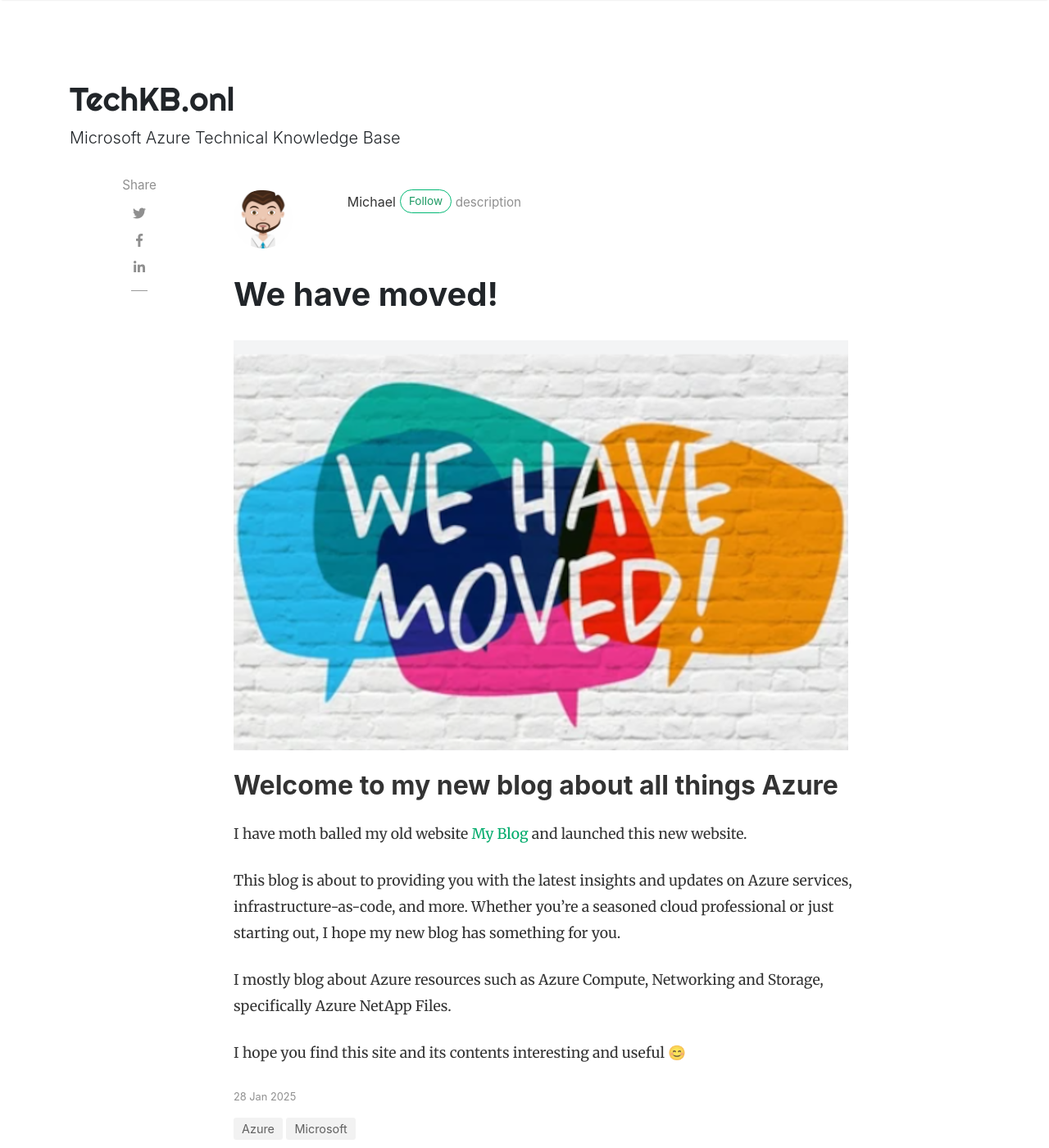
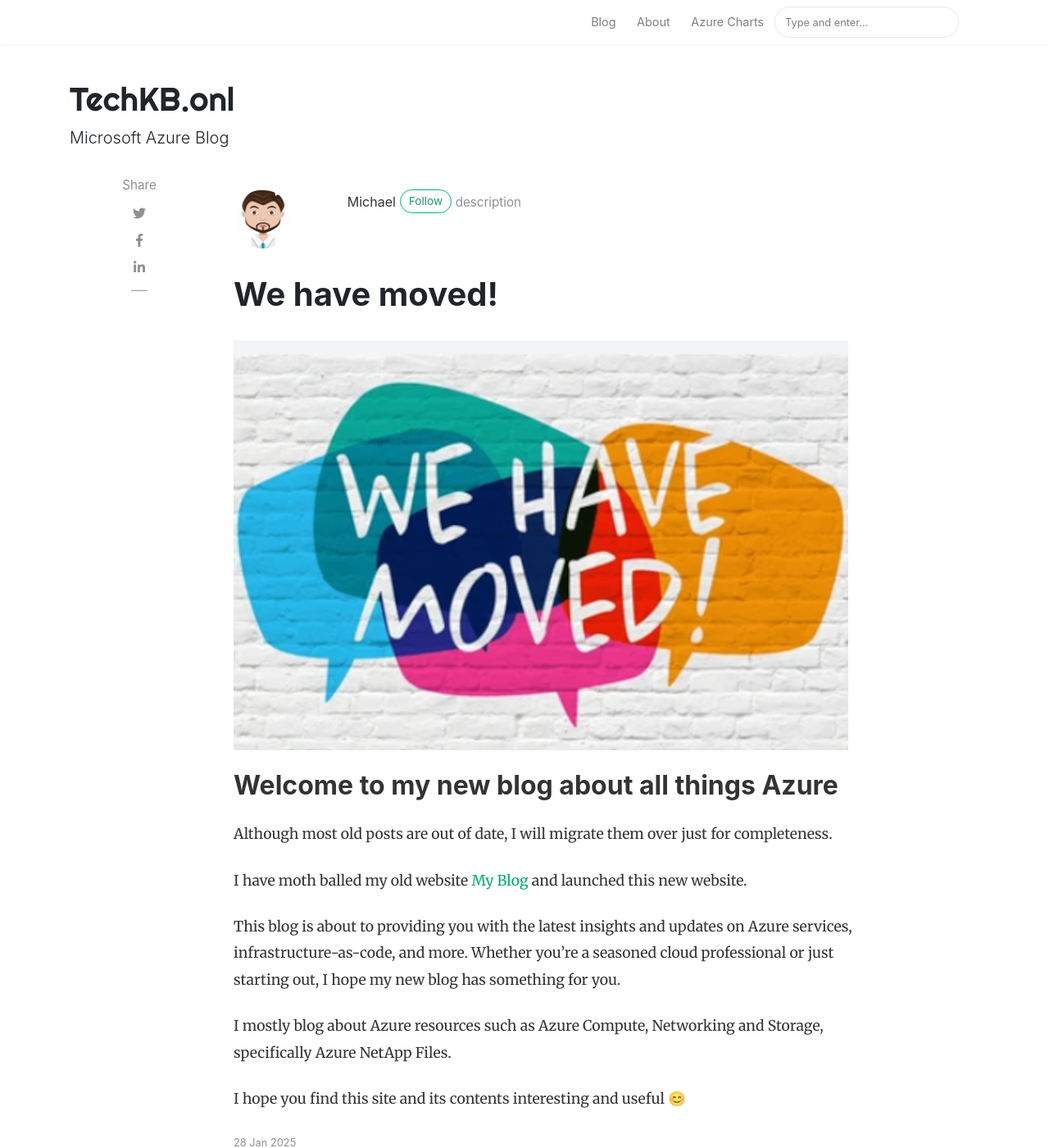
Before and after one commit to mcoutanche/github.io, a Jekyll site: the page built from _posts/2025-01-28-we-have-moved.md, in a window 1280 px wide and 1400 px high. Shown: the whole window at 82% size. Built offline with Jekyll 4.4.1, drawn with Linux system fonts in a browser that asks for light colours; nearby versions of some CDN libraries; comment, search, counter and statistics services are not loaded.

Commit message:
Post update

```diff
--- a/_config.yml
+++ b/_config.yml
@@ -1,7 +1,7 @@
 # Site
 name: "TechKB.onl"
 title: "TechKB"
-description: "Microsoft Azure Technical Knowledge Base"
+description: "Microsoft Azure Blog"
 logo: 'assets/images/logo.png'
 favicon: 'assets/images/logo.png'
 baseurl: /
--- a/_posts/2025-01-28-we-have-moved.md
+++ b/_posts/2025-01-28-we-have-moved.md
@@ -13,6 +13,8 @@ featured: true
 
 ## Welcome to my new blog about all things Azure
 
+Although most old posts are out of date, I will migrate them over just for completeness.
+
 I have moth balled my old website [My Blog](https://blog.mashfords.com){:target="_blank"} and launched this new website.
 
 This blog is about to providing you with the latest insights and updates on Azure services, infrastructure-as-code, and more. Whether you’re a seasoned cloud professional or just starting out, I hope my new blog has something for you.
```
